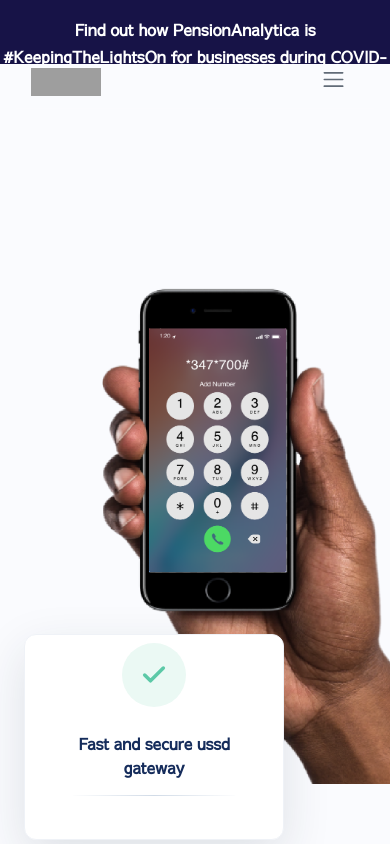
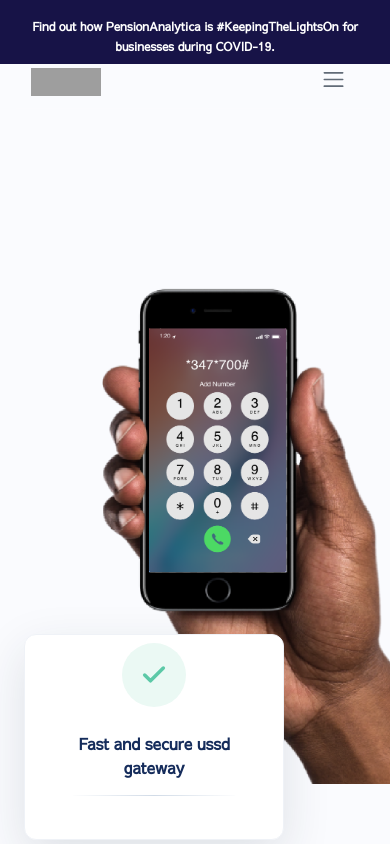
Before and after one commit to Mayapro1/pension-web-react, a React (Create React App) app: page / in a window 390 px wide. Shown: the top 844 px of the page. Built offline with nearby package versions, Linux system fonts and the light colour scheme; grey boxes are pictures that could not be loaded; a web font is replaced by a local one.

Commit message:
notification pane sass

```diff
--- a/src/_components/Notifications/FluidPane/index.js
+++ b/src/_components/Notifications/FluidPane/index.js
@@ -1,11 +1,12 @@
 import React from 'react';
 import { NavLink } from 'react-router-dom';
+import './pane.scss';
 
 class FluidPane extends React.Component {
     render() {
       return (
           <div className="text-center py-2" style={{height:"100px !important"}}>
-             <div className="mb-0 pb-0 bg-dark position-absolute w-100 top-0 py-3" >
+             <div className="mb-0 pb-0 bg-dark position-absolute w-100 top-0 py-3 write" >
                  <p className="text-white font-weight-bolder">Find out how PensionAnalytica is #KeepingTheLightsOn for businesses during COVID-19. <NavLink to="/login" className="btn btn-sm rounded-pill btn-outline-warning ">Learn More</NavLink></p>
                  <br/> <br/> <br/>
              </div>
--- /dev/null
+++ b/src/_components/Notifications/FluidPane/pane.scss
@@ -0,0 +1,16 @@
+.write {
+    font-size: 15px;
+    padding: 25px;
+}
+
+@media only screen and (max-width: 600px) {
+    .write {
+        font-size: 12px;
+        padding: 15px;
+        font-weight: 700;
+    }
+
+    .write .btn {
+        display: none;
+    }
+}
```
